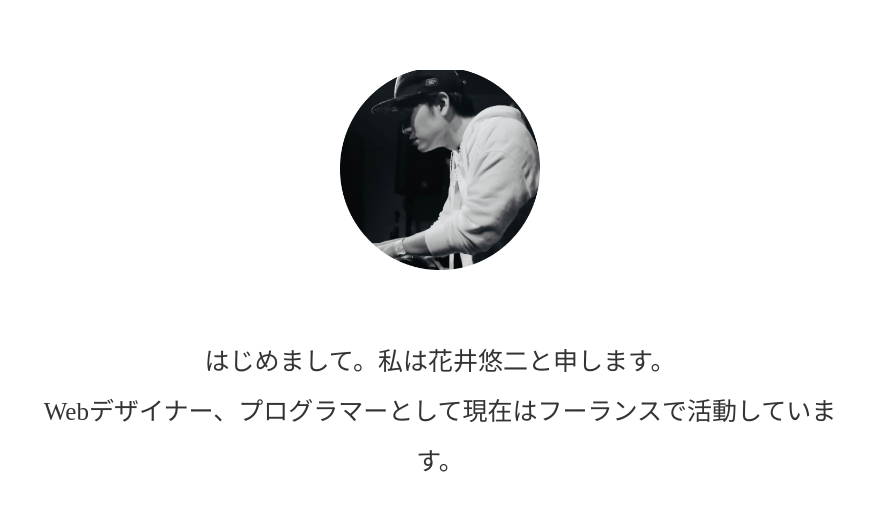
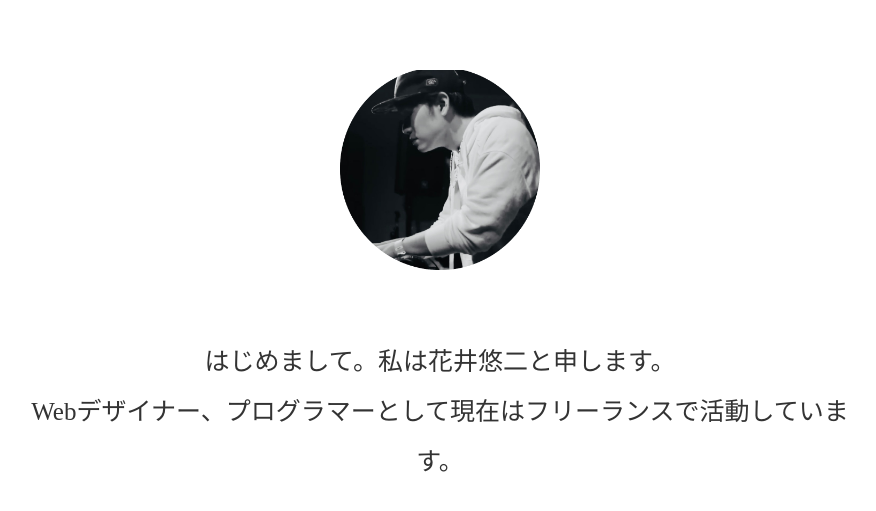
Before and after one commit to second2music/mysite, a plain HTML site: page index.html in a window 1280 px wide. Shown: the part 679-1190 px from the top of the page, without its empty margins (200-1076 px from the left). Drawn offline with Linux system fonts and the light colour scheme.

Commit message:
リ追加

```diff
--- a/index.html
+++ b/index.html
@@ -24,7 +24,7 @@
      <p>
        <img src="img/profile.png" width="200" height="200"><br><br>
         はじめまして。私は花井悠二と申します。<br>
-        Webデザイナー、プログラマーとして現在はフーランスで活動しています。
+        Webデザイナー、プログラマーとして現在はフリーランスで活動しています。
 
 </p>
    </div>
```
